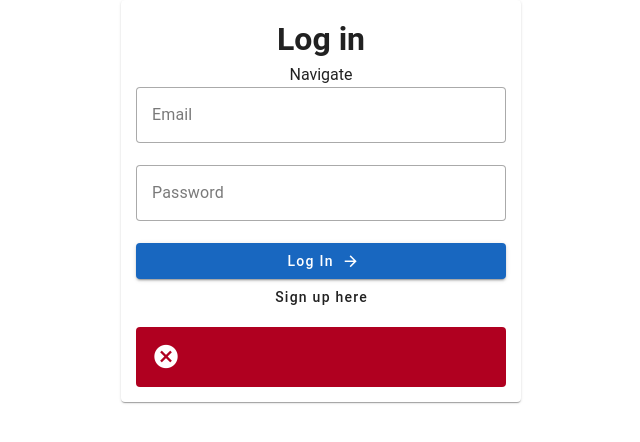
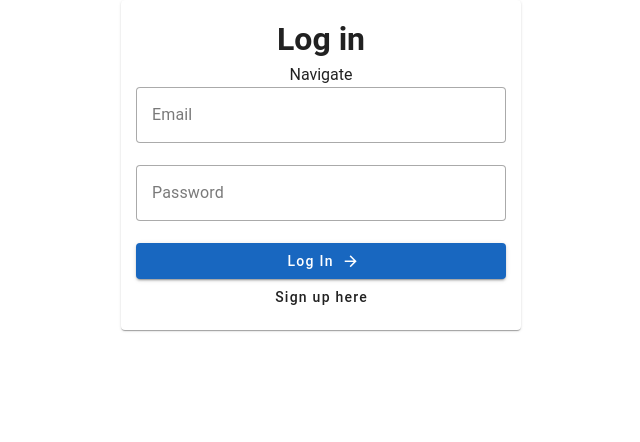
Before and after one commit to erwinvm26/rickandmorty-app, a Vue app in the folder rickandmorty-project/: page /login in a window 1280 px wide. Shown: the top 442 px of the page, without its empty margins (319-959 px from the left). Built offline with nearby package versions, Linux system fonts and the light colour scheme.

Commit message:
[refactor] readme

```diff
--- a/rickandmorty-project/src/components/Login.vue
+++ b/rickandmorty-project/src/components/Login.vue
@@ -89,12 +89,12 @@ export default {
           </div>
         </div>
       </v-form>
-      <v-alert
-        :v-if="isError"
+      <!-- <v-alert
+        :v-if="errorMessage!=''"
         :text="errorMessage"
         class="mt-3"
         type="error"
-      ></v-alert>
+      ></v-alert> -->
     </v-card>
   </div>
 </template>
```
Also changed, not shown: 1 other file (tests, documents, lock files or other folders).
